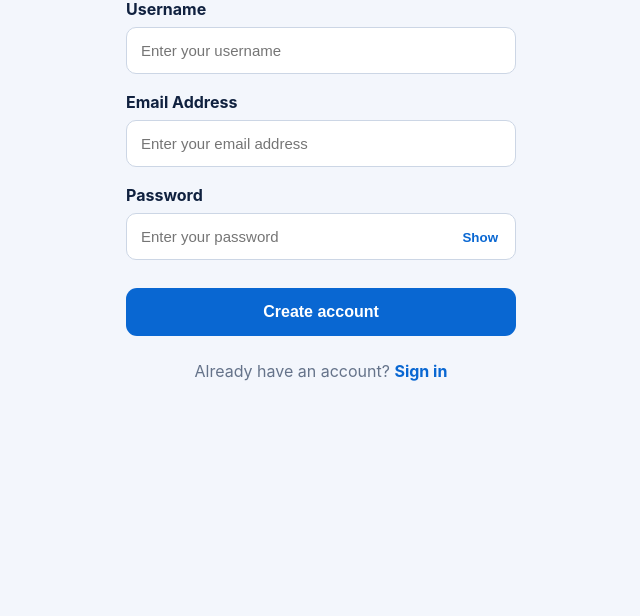
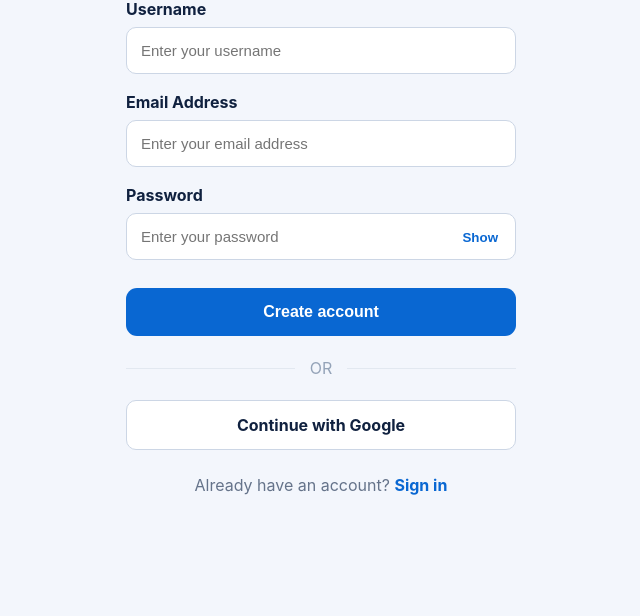
Before and after one commit to helenugwueze/python-learning-assistant, a Flask app: page /register in a window 1280 px wide. Shown: the part 663-1279 px from the top of the page, without its empty margins (319-959 px from the left). Before the commit the page ends 1044 px from the top, so only its background shows below. Run offline with Flask 3, Linux system fonts and the light colour scheme; some libraries are stand-ins or nearby versions.

Commit message:
feat: add Google sign-in authentication

```diff
--- a/website/requirements.txt
+++ b/requirements.txt
@@ -2,3 +2,4 @@ Flask>=3.1,<4.0
 gunicorn>=23.0
 psycopg[binary]>=3.2
 python-dotenv>=1.0
+Authlib>=1.9.10
--- a/website/app.py
+++ b/website/app.py
@@ -4,13 +4,27 @@ from pathlib import Path
 import json, contextlib, io, importlib.util, os
 from dotenv import load_dotenv
 import psycopg
+
+import secrets
 from psycopg.rows import dict_row
+from authlib.integrations.flask_client import OAuth
 
 BASE = Path(__file__).resolve().parent
-load_dotenv(BASE / ".env")
+load_dotenv(BASE.parent / ".env")
 DATA = BASE / 'data'
 app = Flask(__name__)
 app.secret_key = os.environ.get("SECRET_KEY", "local-development-key")
+oauth = OAuth(app)
+
+google = oauth.register(
+    name='google',
+    client_id=os.environ.get('GOOGLE_CLIENT_ID'),
+    client_secret=os.environ.get('GOOGLE_CLIENT_SECRET'),
+    server_metadata_url='https://accounts.google.com/.well-known/openid-configuration',
+    client_kwargs={
+        'scope': 'openid email profile'
+    }
+)
 
 LESSON_TITLES = {
  1:'Introduction to Python',2:'Variables',3:'Data Types',4:'Strings',5:'Numbers',
@@ -27,7 +41,15 @@ def connect():
     )
 
 def init_db():
-    pass
+    with connect() as con:
+        con.execute("""
+            CREATE TABLE IF NOT EXISTS google_accounts (
+                id BIGSERIAL PRIMARY KEY,
+                user_id BIGINT NOT NULL REFERENCES users(id),
+                google_sub TEXT UNIQUE NOT NULL,
+                email TEXT NOT NULL
+            )
+        """)
 
 def current_user(): return session.get('user_id')
 
@@ -86,6 +108,71 @@ def login():
             session.clear(); session['user_id']=user['id']; session['username']=user['username']; return redirect(url_for('dashboard'))
         flash('Incorrect username or password.','error')
     return render_template('auth.html', mode='login')
+
+
+
+@app.route('/google/login')
+def google_login():
+    redirect_uri = url_for('google_callback', _external=True)
+    return google.authorize_redirect(redirect_uri)
+
+@app.route('/google/callback')
+def google_callback():
+    token = google.authorize_access_token()
+    user_info = token['userinfo']
+
+    if not user_info.get('email_verified'):
+        flash('Google email could not be verified.', 'error')
+        return redirect(url_for('login'))
+
+    google_sub = user_info['sub']
+    email = user_info['email'].strip().lower()
+
+    with connect() as con:
+        account = con.execute(
+            'SELECT user_id FROM google_accounts WHERE google_sub = %s',
+            (google_sub,)
+        ).fetchone()
+
+        if account:
+            user = con.execute(
+                'SELECT id, username FROM users WHERE id = %s',
+                (account['user_id'],)
+            ).fetchone()
+
+            if user:
+                session.clear()
+                session['user_id'] = user['id']
+                session['username'] = user['username']
+                return redirect(url_for('dashboard'))
+
+        else:
+            existing_user = con.execute(
+                'SELECT id FROM users WHERE email = %s',
+                (email,)
+            ).fetchone()
+
+            base_username = email.split('@')[0]
+            username = f"{base_username}_{secrets.token_hex(3)}"
+
+
+            if existing_user:
+                flash('An account with this email already exists. Please log in normally.', 'error')
+                return redirect(url_for('login'))
+            user = con.execute(
+                'INSERT INTO users(username, email, password) VALUES(%s, %s, %s) RETURNING id, username',
+                (username, email, generate_password_hash(secrets.token_urlsafe(32)))
+            ).fetchone()
+            con.execute(
+                'INSERT INTO google_accounts(user_id, google_sub, email) VALUES(%s, %s, %s)',
+                (user['id'], google_sub, email)
+            )
+
+        session.clear()
+        session['user_id'] = user['id']
+        session['username'] = user['username']
+    return redirect(url_for('dashboard'))
+
 
 @app.route('/logout')
 def logout(): session.clear(); return redirect(url_for('login'))
--- a/website/static/css/style.css
+++ b/website/static/css/style.css
@@ -394,3 +394,39 @@ css
         font-size: 50px;
     }
 }
+
+/* GOOGLE SIGN-IN BUTTON */
+
+.auth-divider {
+    display: flex;
+    align-items: center;
+    gap: 15px;
+    margin: 22px 0;
+    color: #94a3b8;
+}
+
+.auth-divider::before,
+.auth-divider::after {
+    content: "";
+    flex: 1;
+    height: 1px;
+    background: #e2e8f0;
+}
+
+.google-button {
+    display: block;
+    width: 100%;
+    padding: 14px;
+    text-align: center;
+    border: 1px solid #ccd6e5;
+    border-radius: 10px;
+    color: #10213f;
+    background: white;
+    font-weight: 700;
+    text-decoration: none;
+    transition: background 0.2s;
+}
+
+.google-button:hover {
+    background: #f3f6fc;
+}
--- a/website/templates/auth.html
+++ b/website/templates/auth.html
@@ -92,6 +92,13 @@
                 </button>
 
             </form>
+            <div class="auth-divider">
+                <span>OR</span>
+            </div>
+
+<a href="{{ url_for('google_login') }}" class="google-button">
+    Continue with Google
+</a>
 
             <p class="auth-switch">
                 {% if mode == 'register' %}
```
